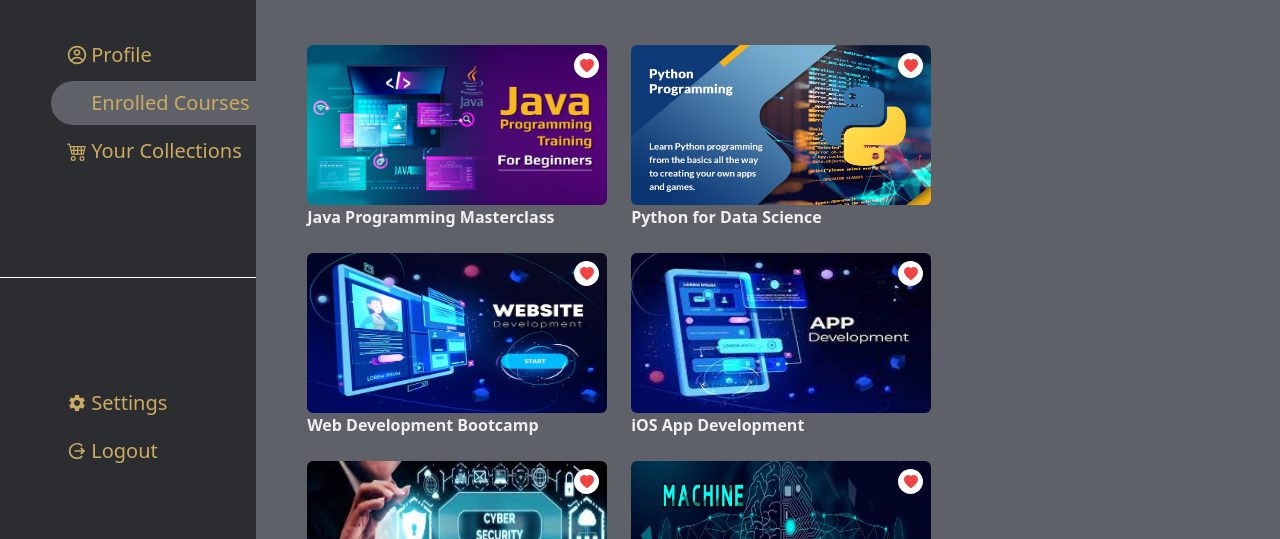
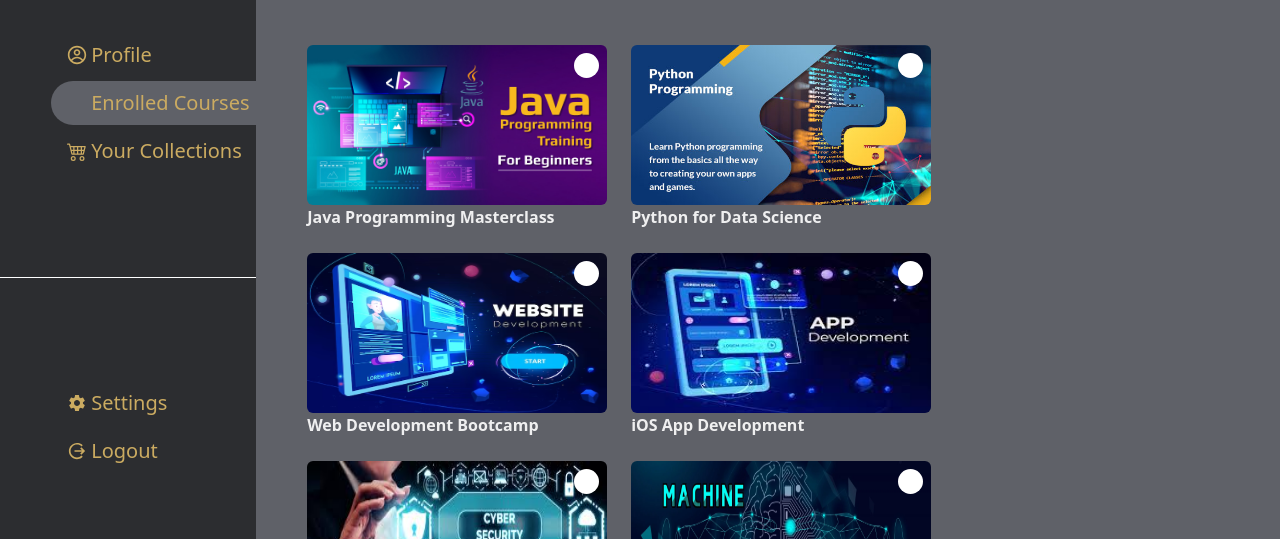
Before and after one commit to shivamshaw07/CodeGyaan, a React (Vite) app in the folder frontend/: page /dashboard/enrolled-courses in a window 1280 px wide. Shown: the part 231-770 px from the top of the page. Built offline with nearby package versions, Linux system fonts and the light colour scheme; some icons are missing.

Commit message:
fixing bugs

```diff
--- a/frontend/src/components/MainDashBoard/CourseCard.jsx
+++ b/frontend/src/components/MainDashBoard/CourseCardd.jsx
@@ -1,16 +1,16 @@
 import React from 'react'
-import { BsFillHeartFill } from 'react-icons/bs'
+// import {BsFillHeartFill} from 'react-icons/bs'
 
-const CourseCard = ({title,image}) => {
+const CourseCardd = ({image,title}) => {
   return (
     <div className='flex flex-col rounded-md cursor-pointer relative '>
         <img src={image} alt="image" className='max-w-[250px] min-w-[300px] h-[160px] rounded-md'/>
         <div className='text-white/90 font-semibold'>{title}</div>
         <div className='flex justify-center items-center absolute text-red-500 text-sm bg-white rounded-full w-[25px] h-[25px] right-2 top-2'>
-            <BsFillHeartFill/>
+            {/* <BsFillHeartFill/> */}
         </div>
     </div>
   )
 }
 
-export default CourseCard
+export default CourseCardd
--- a/frontend/src/components/MainDashBoard/EnrolledCourses.jsx
+++ b/frontend/src/components/MainDashBoard/EnrolledCourses.jsx
@@ -1,6 +1,6 @@
 import React from 'react'
 import enrolledCourse from '../../data/enrolledCourses'
- import CourseCard from './CourseCard.jsx'
+import CourseCardd from './CourseCardd.jsx'
 const EnrolledCourses = () => {
   return (
     <div className="w-[80%] h-[81vh] overflow-hidden hover:overflow-y-scroll profile pb-[10vh] pt-[5vh] mt-1">
@@ -9,7 +9,7 @@
             <div className='flex flex-wrap gap-6 w-full mx-auto items-center justify-start'>
                 {
                     enrolledCourse.map((item,index) => (
-                        <CourseCard key={index} image={item.img} title={item.title}/>
+                        <CourseCardd key={index} image={item.img} title={item.title}/>
                     ))
                 }
             </div>
--- a/frontend/src/components/MainDashBoard/YourCart.jsx
+++ b/frontend/src/components/MainDashBoard/YourCart.jsx
@@ -1,6 +1,6 @@
 import React from 'react'
 import wishList from '../../data/wishList'
-import CourseCard from './courseCard'
+import CourseCardd from './CourseCardd'
 
 const YourCart = () => {
   return (
@@ -10,7 +10,7 @@
             <div className='flex flex-wrap gap-6 w-full mx-auto items-center justify-start'>
                 {
                     wishList.map((item,index) => (
-                        <CourseCard key={index} image={item.img} title={item.title}/>
+                        <CourseCardd key={index} image={item.img} title={item.title}/>
                     ))
                 }
             </div>
```
